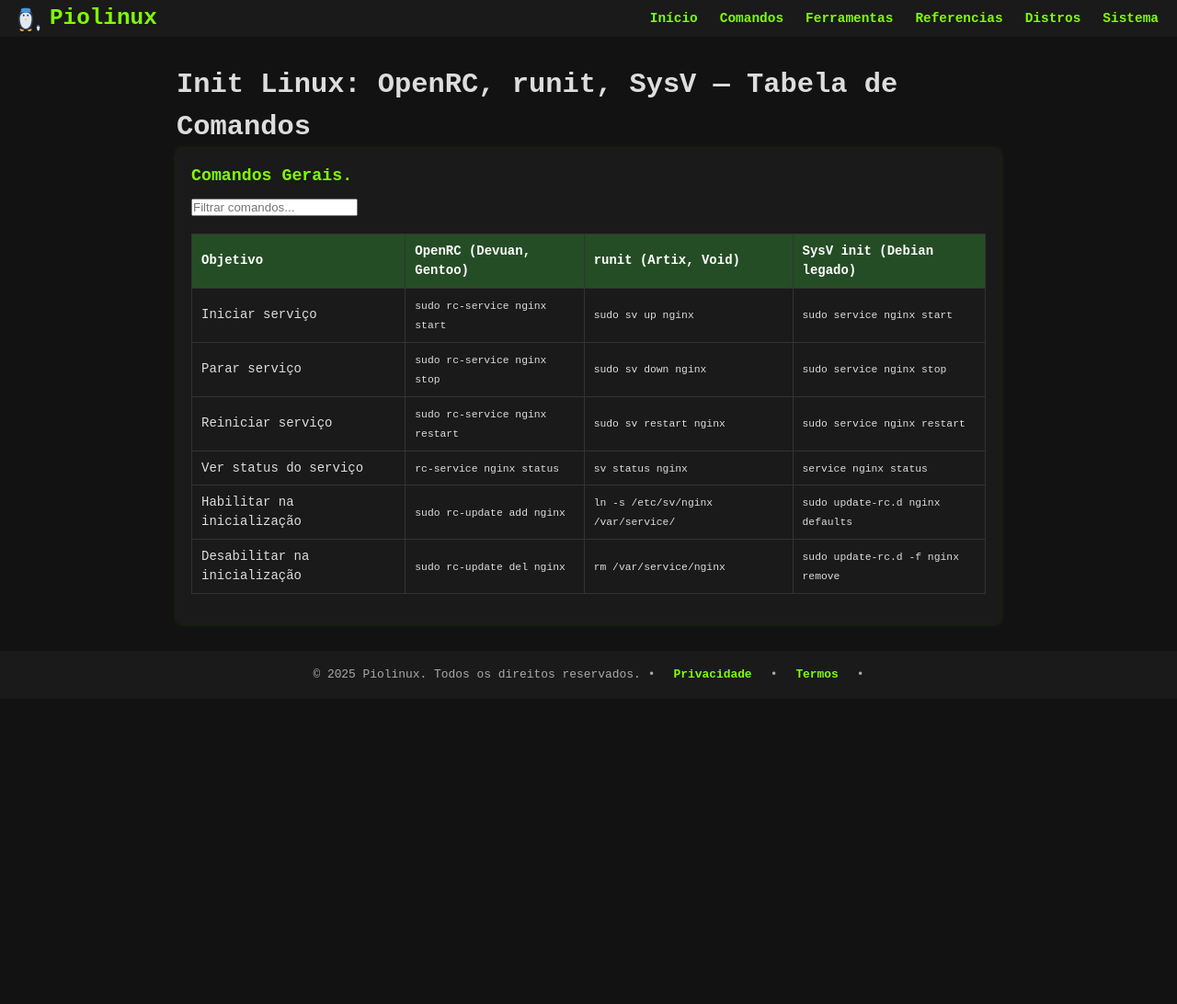
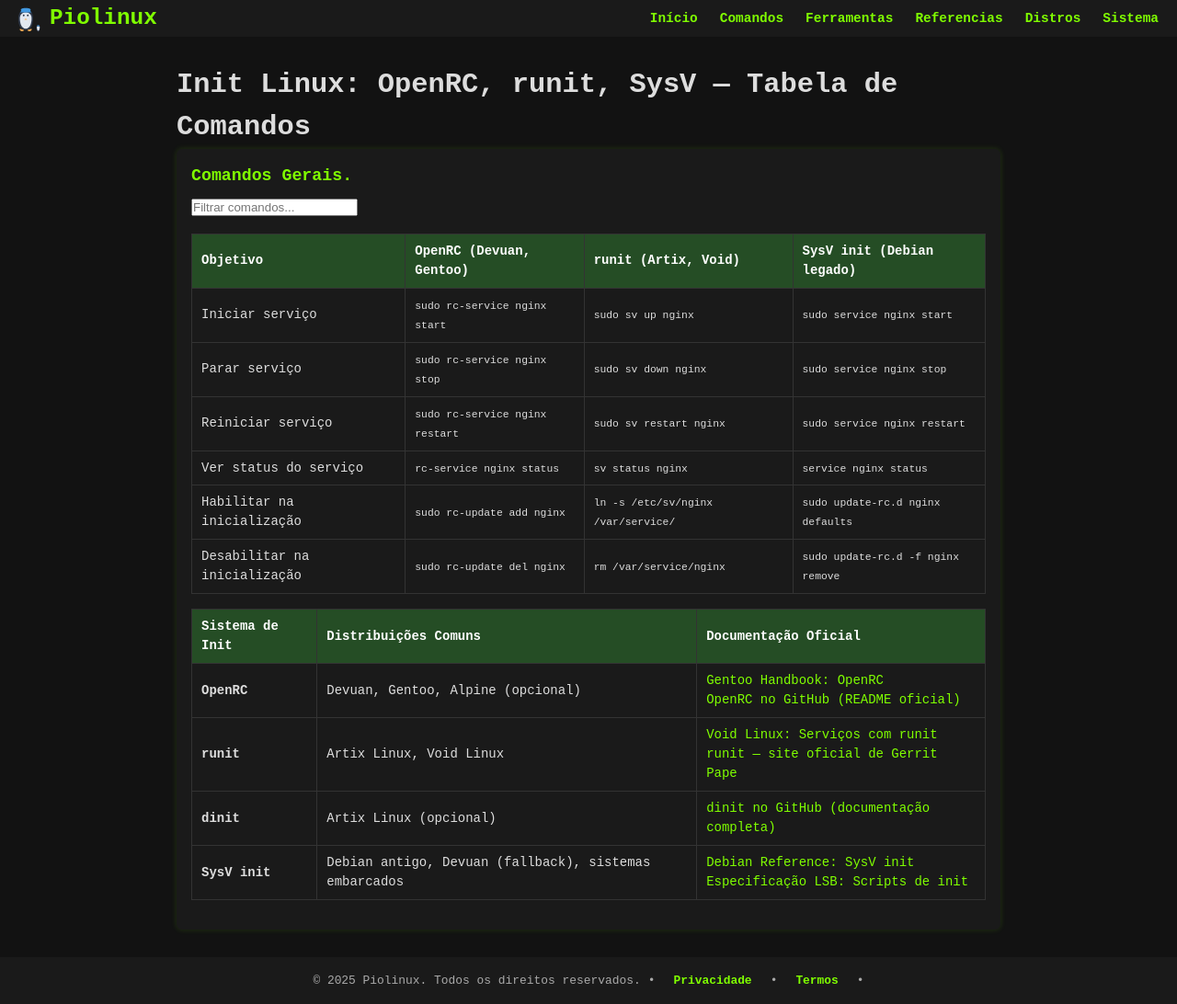
Before and after one commit to Piolinux/piolinux-site, a Jekyll site: the page built from _pages/_comandos/sistemas-de-inicializacao.md, in a window 1280 px wide. Shown: the whole page at 92% size. Built offline with Jekyll 4.4.1, drawn with Linux system fonts in a browser that asks for light colours; before the commit the page ends 900 px from its top, so only the background shows below that.

Commit message:
Update sistemas-de-inicializacao.md

```diff
--- a/_pages/_comandos/sistemas-de-inicializacao.md
+++ b/_pages/_comandos/sistemas-de-inicializacao.md
@@ -70,4 +70,42 @@ function filtrarLinhas(termo) {
     </tr>
   </tbody>
 </table>
+
+<table class="evergreen-table">
+  <thead>
+    <tr>
+      <th>Sistema de Init</th>
+      <th>Distribuições Comuns</th>
+      <th>Documentação Oficial</th>
+    </tr>
+  </thead>
+  <tbody>
+    <tr>
+      <td><strong>OpenRC</strong></td>
+      <td>Devuan, Gentoo, Alpine (opcional)</td>
+      <td><a href="https://wiki.gentoo.org/wiki/Handbook:AMD64/Working/Init" target="_blank" rel="noopener">Gentoo Handbook: OpenRC</a><br>
+          <a href="https://github.com/OpenRC/openrc/blob/master/README.md" target="_blank" rel="noopener">OpenRC no GitHub (README oficial)</a></td>
+    </tr>
+    <tr>
+      <td><strong>runit</strong></td>
+      <td>Artix Linux, Void Linux</td>
+      <td><a href="https://docs.voidlinux.org/config/services/index.html" target="_blank" rel="noopener">Void Linux: Serviços com runit</a><br>
+          <a href="https://smarden.org/runit/" target="_blank" rel="noopener">runit — site oficial de Gerrit Pape</a></td>
+    </tr>
+    <tr>
+      <td><strong>dinit</strong></td>
+      <td>Artix Linux (opcional)</td>
+      <td><a href="https://github.com/davmac314/dinit" target="_blank" rel="noopener">dinit no GitHub (documentação completa)</a></td>
+    </tr>
+    <tr>
+      <td><strong>SysV init</strong></td>
+      <td>Debian antigo, Devuan (fallback), sistemas embarcados</td>
+      <td><a href="https://www.debian.org/doc/manuals/debian-reference/ch03.en.html#_sysv_init" target="_blank" rel="noopener">Debian Reference: SysV init</a><br>
+          <a href="https://refspecs.linuxbase.org/LSB_5.0.0/LSB-Core-generic/LSB-Core-generic/iniscrptact.html" target="_blank" rel="noopener">Especificação LSB: Scripts de init</a></td>
+    </tr>
+  </tbody>
+</table>
+
+
+
 </section>
```
